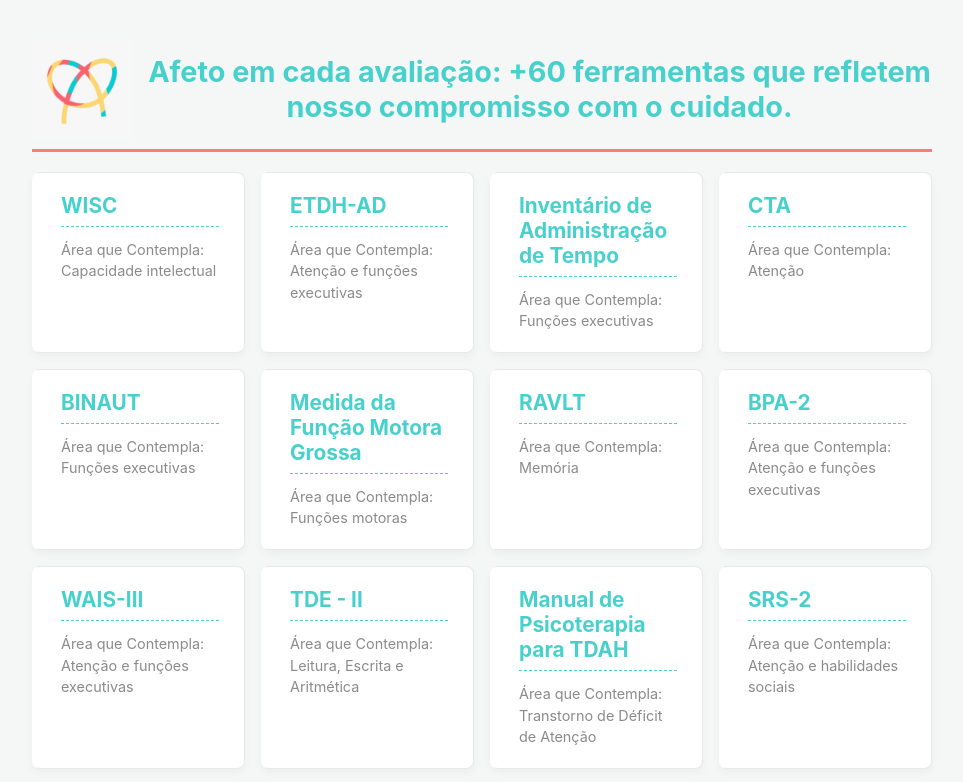
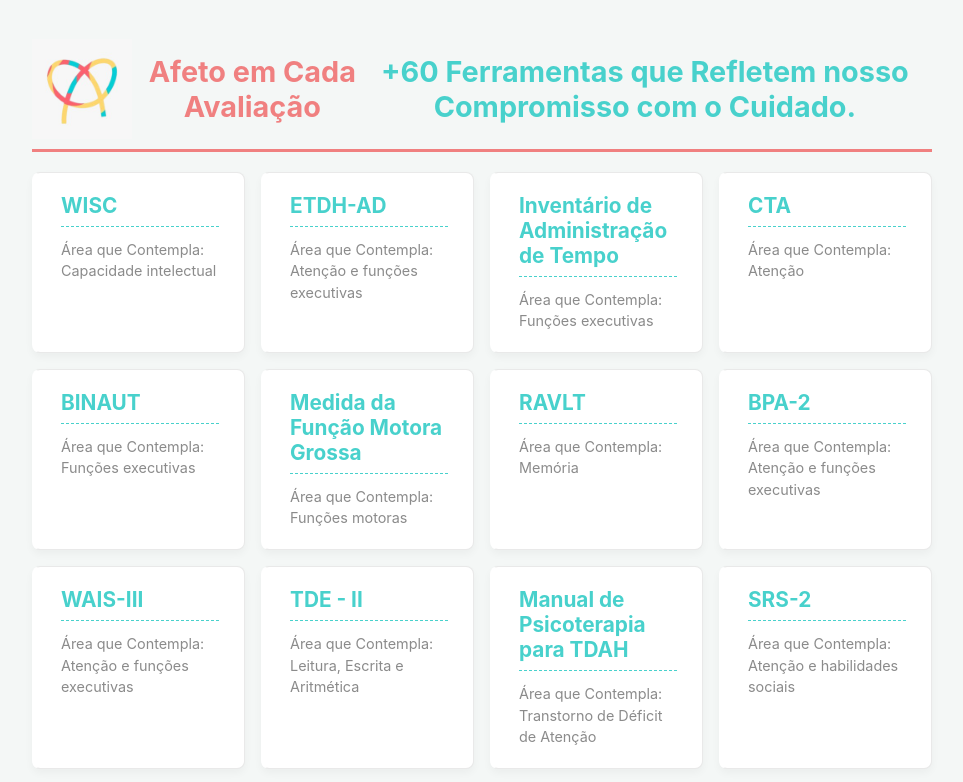
Before and after one commit to Matheus10DV/Lista-de-Testes-Afeto, a plain HTML site: page index.html in a window 1280 px wide. Shown: the top 782 px of the page, without its empty margins (158-1121 px from the left). Drawn offline with Linux system fonts and the light colour scheme.

Commit message:
logo maiss

```diff
--- a/index.html
+++ b/index.html
@@ -92,6 +92,10 @@
         min-width: 140px;
         display: inline-block;
       }
+
+      h1 .destaque-titulo {
+        color: var(--cor-rosa-coral);
+      }
     </style>
   </head>
 
@@ -101,8 +105,8 @@
         <img
           src="Imagem do WhatsApp de 2025-10-28 à(s) 10.16.23_198b86bb.jpg"
           alt="Ícone de avaliação"
-        />Afeto em cada avaliação: +60 ferramentas que refletem nosso
-        compromisso com o cuidado.
+        /><span class="destaque-titulo">Afeto em Cada Avaliação</span> +60
+        Ferramentas que Refletem nosso Compromisso com o Cuidado.
       </h1>
 
       <ul class="lista-recursos">
```
